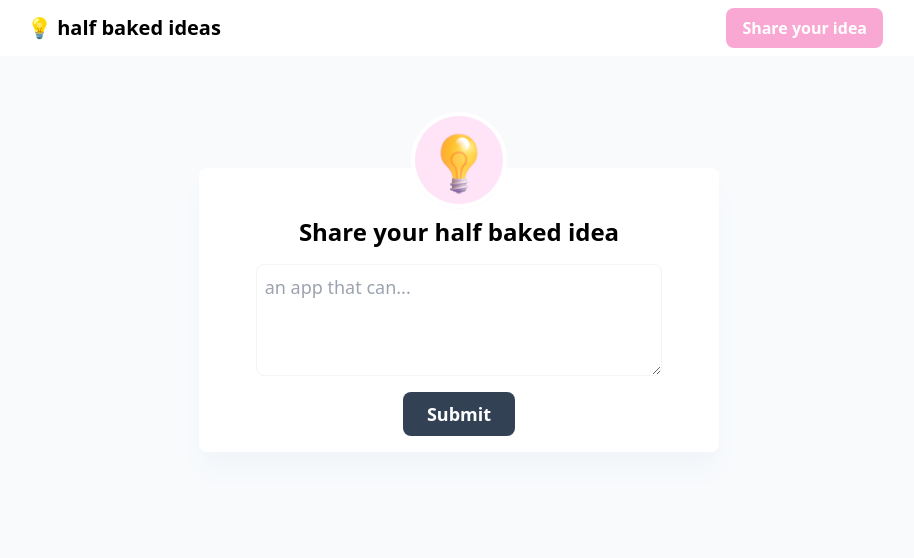
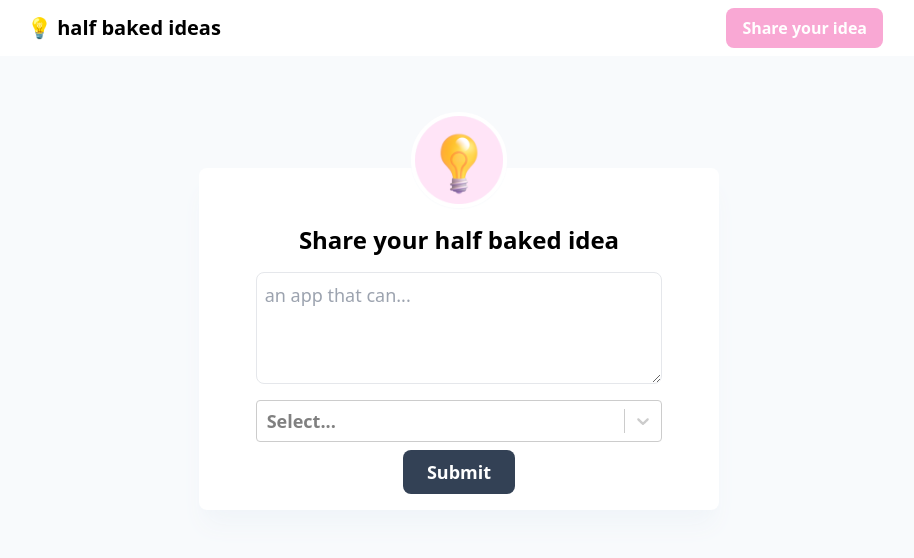
Before and after one commit to petedev0105/halfbakedideas, a Next.js app: page /submit in a window 1280 px wide. Shown: the top 558 px of the page, without its empty margins (181-1095 px from the left). Built offline with nearby package versions, Linux system fonts and the light colour scheme; no server answers.

Commit message:
add react-select for category

```diff
--- a/package.json
+++ b/package.json
@@ -11,7 +11,8 @@
     "next": "latest",
     "next-auth": "^4.10.2",
     "react": "18.1.0",
-    "react-dom": "18.1.0"
+    "react-dom": "18.1.0",
+    "react-select": "^5.4.0"
   },
   "devDependencies": {
     "@types/node": "17.0.35",
--- a/pages/index.tsx
+++ b/pages/index.tsx
@@ -1,9 +1,9 @@
 import Head from 'next/head'
 import React from 'react'
-import Header from '../components/Header'
 import Post from '../components/Post'
 import Link from "next/link";
-
+import Select from 'react-select'
+import { categoryOptions } from '../utils/utils'
 
 const Home = () => {
   return (
@@ -33,6 +33,12 @@ const Home = () => {
           <div className="border shadow-sm shadow-gray-100 border-gray-50 m-2 p-2 font-semibold rounded-lg text-md bg-white">🙋 I would use this</div>
           <div className="border shadow-sm shadow-gray-100 border-gray-50 m-2 p-2 font-semibold rounded-lg text-md bg-white">💸 Take my money</div>
 
+          <div className="mt-4">
+
+
+          <span className="text-sm mx-3 font-semibold text-slate-600">Filter by Category</span>
+          <Select options={categoryOptions} className=" font-semibold capitalize outline-none rounded-lg text-md mx-2 border-none my-2" />
+</div>
         </div>
 
         <div className="flex flex-col overflow-y-auto  md:w-7/12">
--- a/pages/submit.js
+++ b/pages/submit.js
@@ -1,11 +1,13 @@
 import Image from 'next/image'
 import ideaLogo from '../assets/images/idea-logo.png'
+import Select from 'react-select'
+import { categoryOptions } from '../utils/utils'
 
 const Submit = () => {
     return (
         <div className="p-4">
 
-            <div className="md:pb-40 pb-10 md:w-5/12 mx-auto">
+            <div className="md:pb-20 pb-10 md:w-5/12 mx-auto">
 
                 <div className="w-24 h-24 transform  translate-y-10 mx-auto rounded-full shadow-sm border-white border-4 shadow-slate-50">
                     <Image src={ideaLogo} />
@@ -13,11 +15,14 @@ const Submit = () => {
 
                 <div className="mx-auto flex flex-col justify-center p-4 shadow-xl shadow-slate-100 rounded-lg bg-white pt-12">
 
-                    <h1 className="md:text-2xl text-xl font-semibold text-center">Share your half baked idea</h1>
+                    <h1 className="md:text-2xl my-2 text-xl font-semibold text-center">Share your half baked idea</h1>
                     <textarea
                         placeholder="an app that can..."
-                        className="h-28 outline-none p-2 rounded-lg mx-auto text-lg border m-4 md:w-10/12 w-full border-gray-100"
+                        className="h-28 outline-none p-2 rounded-lg mx-auto text-lg border my-2 md:w-10/12 w-full"
                     />
+
+                    <Select options={categoryOptions} className=" font-semibold capitalize outline-none rounded-lg text-lg md:w-10/12 mx-auto my-2" />
+
                     <button className="text-lg flex bg-slate-700 hover:scale-105 duration-300 hover:bg-slate-800 mx-auto w-max p-2 px-6 rounded-lg text-white font-semibold">Submit</button>
 
                 </div>
--- /dev/null
+++ b/utils/utils.js
@@ -0,0 +1,17 @@
+const categoryOptions = [
+    { value: 'social', label: 'social' },
+    { value: 'tech', label: 'tech' },
+    { value: 'productivity', label: 'productivity' },
+    { value: 'education', label: 'education' },
+    { value: 'health', label: 'health' },
+    { value: 'tool', label: 'tool' },
+    { value: 'fun', label: 'fun' },
+    { value: 'entertainment', label: 'entertainment' },
+    { value: 'extension', label: 'extension' },
+    { value: 'business', label: 'business' },
+    { value: 'design', label: 'design' },
+    { value: 'others', label: 'others' },
+
+]
+
+export {categoryOptions}
```
Also changed, not shown: 1 other file (tests, documents, lock files or other folders).
